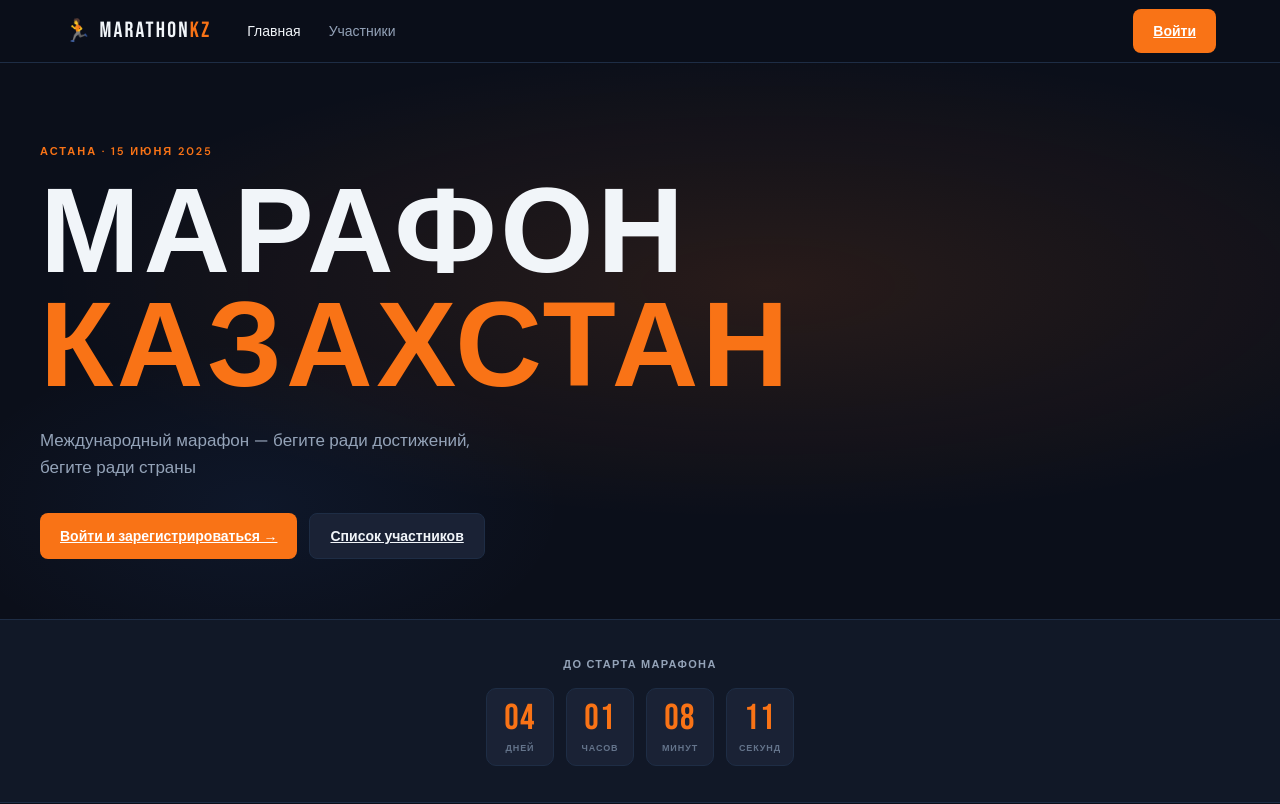
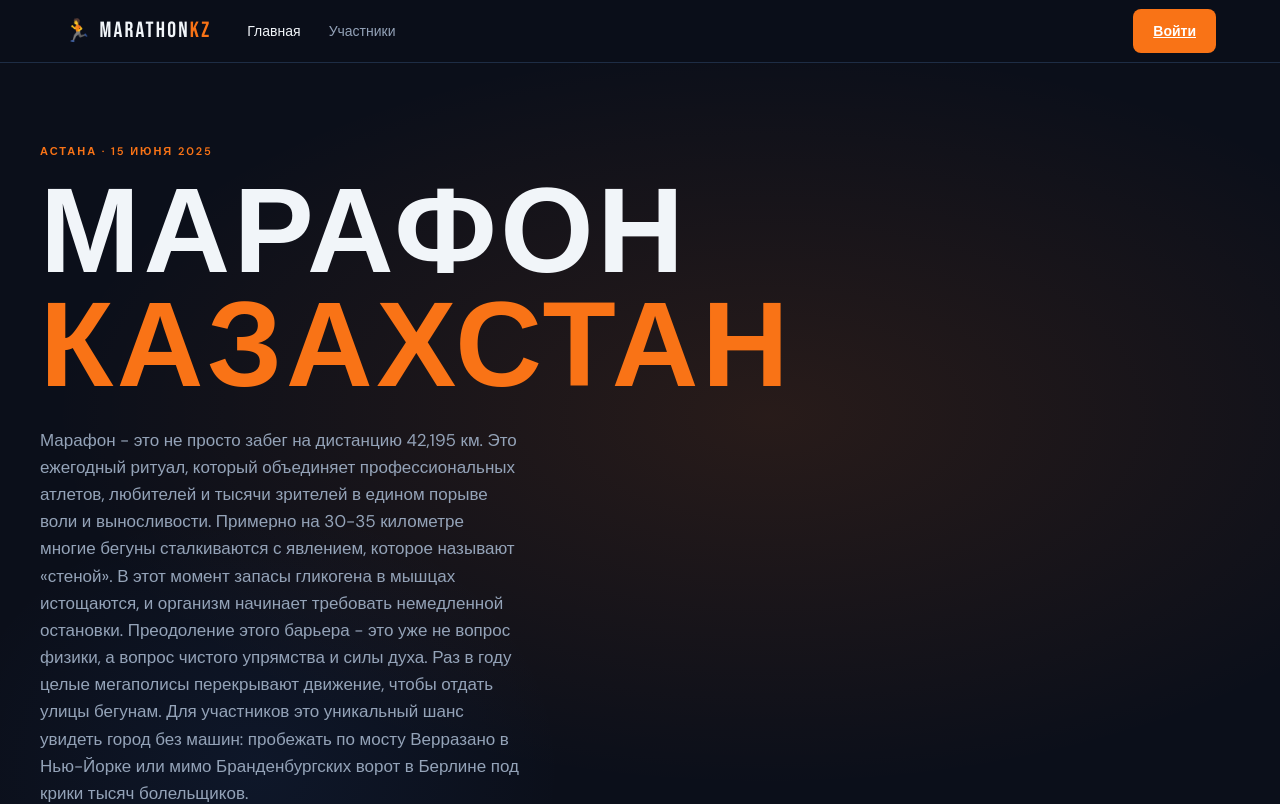
Before and after one commit to slakegg/marathon-skils, a Next.js app: page / in a window 1280 px wide. Shown: the top 804 px of the page. Built offline with nearby package versions, Linux system fonts and the light colour scheme; no server answers.

Commit message:
Update index.js

```diff
--- a/pages/index.js
+++ b/pages/index.js
@@ -17,7 +17,14 @@ export default function Home() {
             МАРАФОН<br /><span className={styles.heroAccent}>КАЗАХСТАН</span>
           </h1>
           <p className={`${styles.heroSub} fade-up-delay-2`}>
-            Международный марафон — бегите ради достижений, бегите ради страны
+            Марафон - это не просто забег на дистанцию 42,195 км. Это ежегодный ритуал, который объединяет профессиональных
+  атлетов, любителей и тысячи зрителей в едином порыве воли и выносливости.
+  Примерно на 30-35 километре многие бегуны сталкиваются с явлением, которое называют «стеной».
+  В этот момент запасы гликогена в мышцах истощаются, и организм начинает требовать немедленной остановки.
+  Преодоление этого барьера - это уже не вопрос физики, а вопрос чистого упрямства и силы духа.
+  Раз в году целые мегаполисы перекрывают движение, чтобы отдать улицы бегунам.
+  Для участников это уникальный шанс увидеть город без машин: пробежать по мосту Верразано в Нью-Йорке или мимо Бранденбургских ворот в
+  Берлине под крики тысяч болельщиков.
           </p>
           <div className={`${styles.heroCtas} fade-up-delay-3`}>
             {session ? (
```
